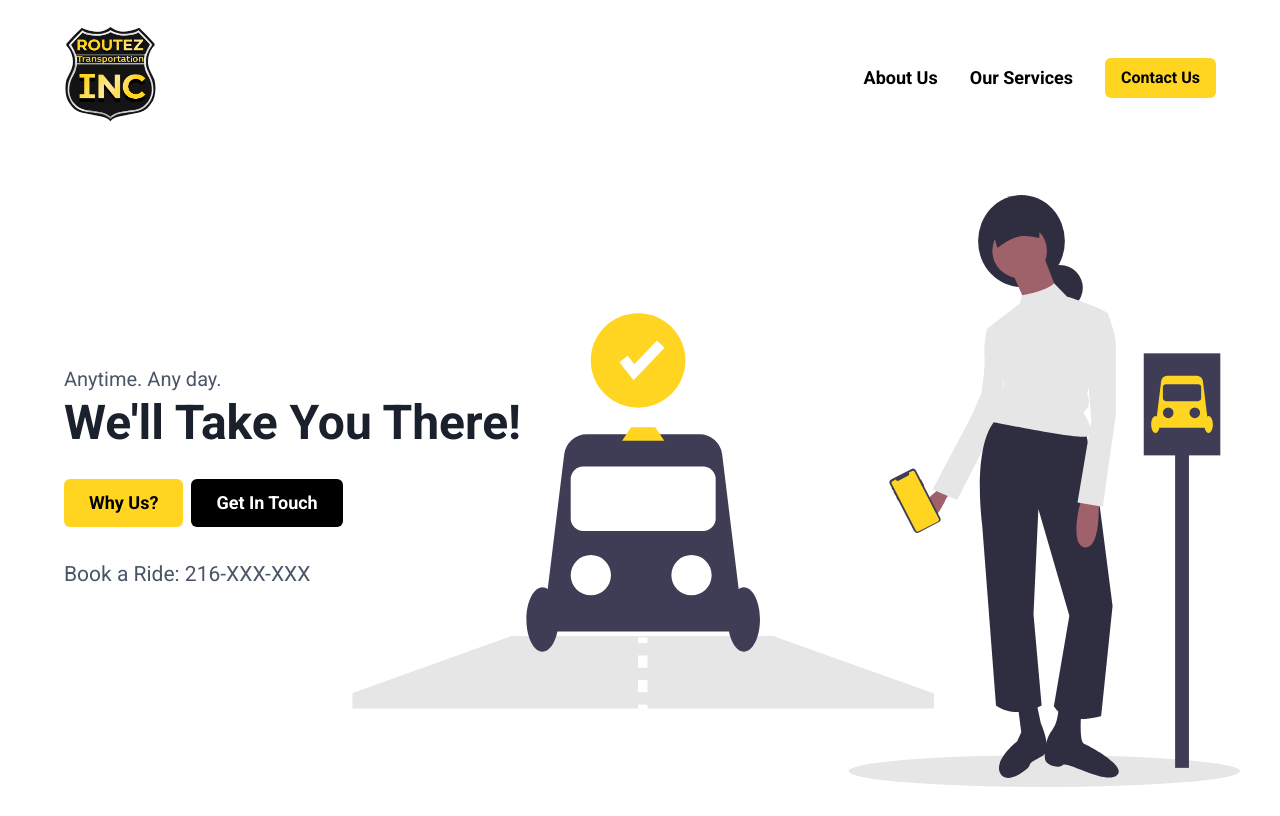
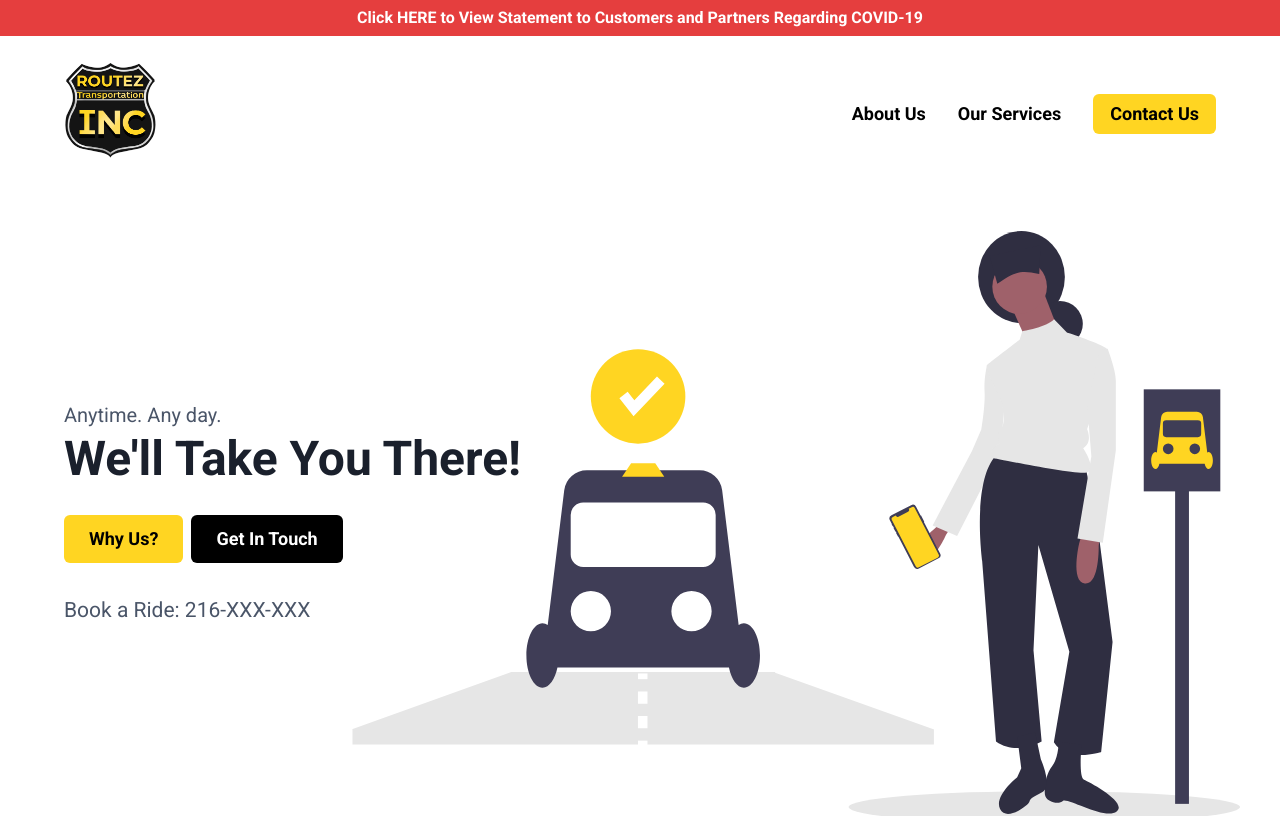
Before and after one commit to 4upz/Routez-Transportation, a Gatsby site: page / in a window 1280 px wide. Shown: the top 816 px of the page. Built offline with nearby package versions, Linux system fonts and the light colour scheme; Gatsby itself is replaced by a stand-in of ours.

Commit message:
Add Coronavirus banner

```diff
--- /dev/null
+++ b/src/components/Banners/Notification.jsx
@@ -0,0 +1,13 @@
+import React from "react"
+import { Link as GatsbyLink } from "gatsby"
+import { Box, Link } from "@chakra-ui/react"
+
+const Notification = ({ text, linkTo }) => (
+  <Box bg="red.500" color="white" p="6px" textAlign="center" fontWeight="bold">
+    <Link as={GatsbyLink} to={linkTo}>
+      {text}
+    </Link>
+  </Box>
+)
+
+export default Notification
--- a/src/components/Headers/Header.jsx
+++ b/src/components/Headers/Header.jsx
@@ -39,12 +39,14 @@ const Header = ({ siteTitle, logo }) => {
         <HeaderNavItem to="/services">Our Services</HeaderNavItem>
         <HeaderNavItem to="/contact" isLast>
           <Button
+            className="primary-button"
             size="md"
             color="black"
             bg={["white", "white", "brand.500", "brand.500"]}
             _hover={{
               bg: ["brand.100", "brand.100", "brand.600", "brand.600"],
             }}
+            fontSize={18}
           >
             Contact Us
           </Button>
--- a/src/components/Layout.jsx
+++ b/src/components/Layout.jsx
@@ -11,8 +11,9 @@ import { useStaticQuery, graphql } from "gatsby"
 import { customTheme } from "../util/theme"
 import { ChakraProvider } from "@chakra-ui/react"
 import Header from "./Headers/Header"
+import Footer from "./Footer/Footer"
+import Notification from "./Banners/Notification"
 import "./custom-styles.scss"
-import Footer from "./Footer/Footer"
 
 const Layout = ({ children }) => {
   const data = useStaticQuery(graphql`
@@ -35,6 +36,10 @@ const Layout = ({ children }) => {
   return (
     <ChakraProvider theme={customTheme}>
       {/* TODO: Use ColorModeProvider to incorporate theme switcher */}
+      <Notification
+        linkTo="/coronavirus"
+        text="Click HERE to View Statement to Customers and Partners Regarding COVID-19"
+      />
       <Header
         siteTitle={data.site.siteMetadata.title}
         logo={data.logo.childImageSharp.fixed}
```
